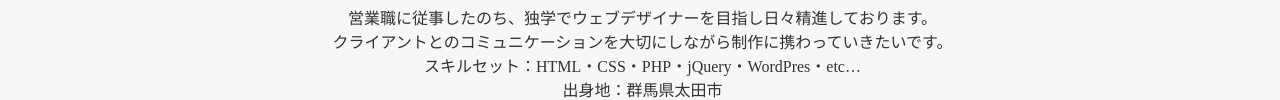
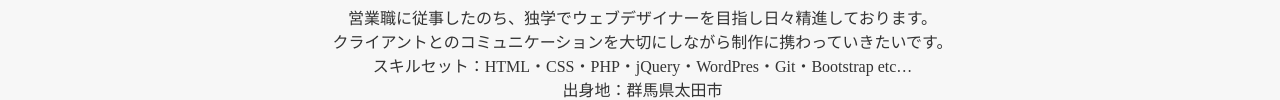
Before and after one commit to shu0/PortfolioSite, a plain HTML site: page index.html in a window 1280 px wide. Shown: the part 853-953 px from the top of the page. Drawn offline with nearby package versions, Linux system fonts and the light colour scheme; a web font is replaced by a local one.

Commit message:
edit skillset

```diff
--- a/index.html
+++ b/index.html
@@ -71,7 +71,7 @@
                     <br>
                     クライアントとのコミュニケーションを大切にしながら制作に携わっていきたいです。
                     <br>
-                    スキルセット：HTML・CSS・PHP・jQuery・WordPres・etc…
+                    スキルセット：HTML・CSS・PHP・jQuery・WordPres・Git・Bootstrap etc…
                     <br>
                     出身地：群馬県太田市
                 </p>
```
